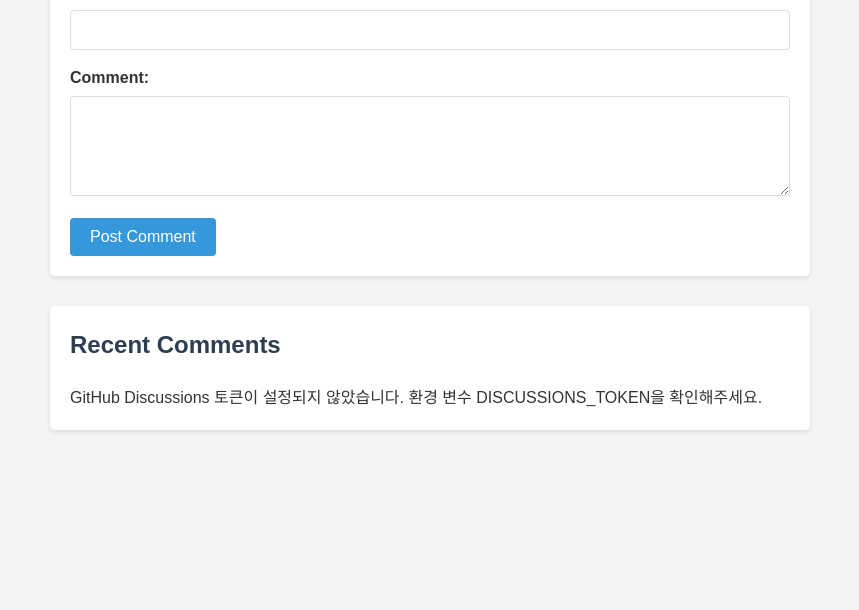
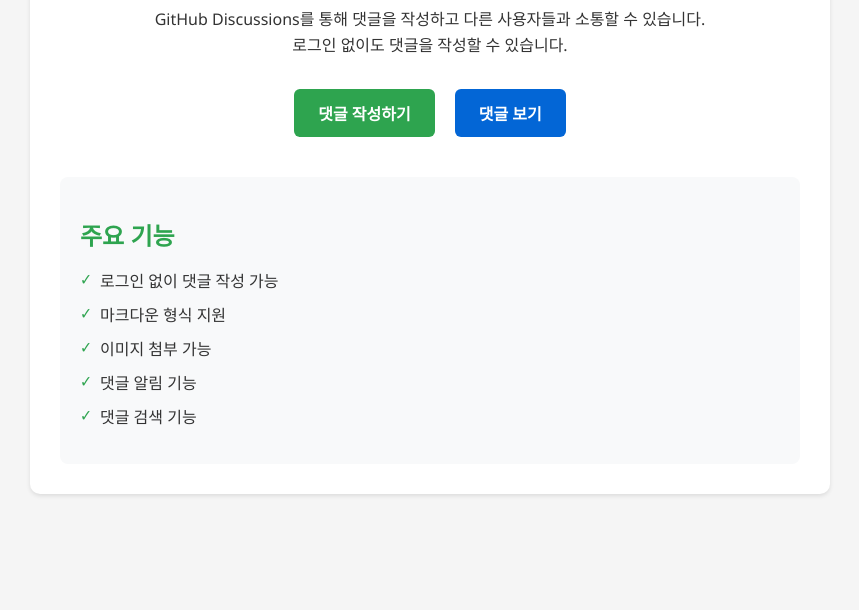
Before and after one commit to dubu/minecraft, a plain HTML site: page comments.html in a window 1280 px wide. Shown: the part 190-800 px from the top of the page, without its empty margins (210-1069 px from the left). Drawn offline with Linux system fonts and the light colour scheme.

Commit message:
Deploy comments system 1d9f6541a409bf5ded062c98b23b0297b30c6540

```diff
--- a/comments.html
+++ b/comments.html
@@ -1,38 +1,108 @@
 <!DOCTYPE html>
-<html lang="en">
+<html lang="ko">
 <head>
     <meta charset="UTF-8">
     <meta name="viewport" content="width=device-width, initial-scale=1.0">
-    <title>Game Comments</title>
-    <link rel="stylesheet" href="comments.css">
+    <title>게임 댓글</title>
+    <style>
+        body {
+            font-family: 'Segoe UI', Tahoma, Geneva, Verdana, sans-serif;
+            max-width: 800px;
+            margin: 0 auto;
+            padding: 20px;
+            background-color: #f5f5f5;
+            color: #333;
+        }
+        .container {
+            background-color: white;
+            padding: 30px;
+            border-radius: 10px;
+            box-shadow: 0 2px 4px rgba(0,0,0,0.1);
+            margin-top: 50px;
+        }
+        h1 {
+            color: #2ea44f;
+            text-align: center;
+            margin-bottom: 30px;
+        }
+        .description {
+            text-align: center;
+            margin-bottom: 30px;
+            line-height: 1.6;
+        }
+        .buttons {
+            display: flex;
+            justify-content: center;
+            gap: 20px;
+            margin-top: 30px;
+        }
+        .button {
+            display: inline-block;
+            padding: 12px 24px;
+            background-color: #2ea44f;
+            color: white;
+            text-decoration: none;
+            border-radius: 6px;
+            font-weight: bold;
+            transition: background-color 0.3s;
+        }
+        .button:hover {
+            background-color: #2c974b;
+        }
+        .button.secondary {
+            background-color: #0366d6;
+        }
+        .button.secondary:hover {
+            background-color: #0056b3;
+        }
+        .features {
+            margin-top: 40px;
+            padding: 20px;
+            background-color: #f8f9fa;
+            border-radius: 8px;
+        }
+        .features h2 {
+            color: #2ea44f;
+            margin-bottom: 15px;
+        }
+        .features ul {
+            list-style-type: none;
+            padding: 0;
+        }
+        .features li {
+            margin-bottom: 10px;
+            padding-left: 20px;
+            position: relative;
+        }
+        .features li:before {
+            content: "✓";
+            color: #2ea44f;
+            position: absolute;
+            left: 0;
+        }
+    </style>
 </head>
 <body>
     <div class="container">
-        <h1>Game Comments</h1>
-
-        <div class="comment-form">
-            <h2>Leave a Comment</h2>
-            <form id="commentForm">
-                <div class="form-group">
-                    <label for="username">Username:</label>
-                    <input type="text" id="username" required>
-                </div>
-                <div class="form-group">
-                    <label for="comment">Comment:</label>
-                    <textarea id="comment" required></textarea>
-                </div>
-                <button type="submit">Post Comment</button>
-            </form>
+        <h1>게임 댓글</h1>
+        <div class="description">
+            GitHub Discussions를 통해 댓글을 작성하고 다른 사용자들과 소통할 수 있습니다.<br>
+            로그인 없이도 댓글을 작성할 수 있습니다.
         </div>
-
-        <div class="comments-section">
-            <h2>Recent Comments</h2>
-            <div id="commentsList" class="comments-list">
-                <!-- Comments will be loaded here -->
-            </div>
+        <div class="buttons">
+            <a href="https://github.com/dubu/minecraft/discussions/new?category=comments" class="button">댓글 작성하기</a>
+            <a href="https://github.com/dubu/minecraft/discussions/categories/comments" class="button secondary">댓글 보기</a>
+        </div>
+        <div class="features">
+            <h2>주요 기능</h2>
+            <ul>
+                <li>로그인 없이 댓글 작성 가능</li>
+                <li>마크다운 형식 지원</li>
+                <li>이미지 첨부 가능</li>
+                <li>댓글 알림 기능</li>
+                <li>댓글 검색 기능</li>
+            </ul>
         </div>
     </div>
-    <script src="config.js"></script>
-    <script src="comments.js"></script>
 </body>
 </html>
--- a/comments.js
+++ b/comments.js
@@ -3,25 +3,31 @@ const GITHUB_API_URL = 'https://api.github.com';
 const REPO_OWNER = 'dubu';
 const REPO_NAME = 'minecraft';
 const DISCUSSION_CATEGORY = 'comments'; // Category for comments
-
-// Get token from window object
-const GITHUB_TOKEN = window.GITHUB_TOKEN;
+const APP_ID = 'YOUR_APP_ID'; // GitHub App ID
+const CLIENT_ID = 'YOUR_CLIENT_ID'; // GitHub App Client ID
 
 // DOM elements
 const commentForm = document.getElementById('commentForm');
 const commentsList = document.getElementById('commentsList');
 
 // Load comments when page loads
-document.addEventListener('DOMContentLoaded', loadComments);
+document.addEventListener('DOMContentLoaded', async () => {
+    // Check if user is authenticated
+    const token = localStorage.getItem('github_token');
+    if (!token) {
+        // Redirect to GitHub OAuth
+        const redirectUri = encodeURIComponent(window.location.href);
+        const authUrl = `https://github.com/login/oauth/authorize?client_id=${CLIENT_ID}&redirect_uri=${redirectUri}&scope=discussions:write`;
+        window.location.href = authUrl;
+        return;
+    }
+
+    await loadComments();
+});
 
 // Handle comment submission
 commentForm.addEventListener('submit', async (e) => {
     e.preventDefault();
-
-    if (!GITHUB_TOKEN) {
-        alert('GitHub Discussions 토큰이 설정되지 않았습니다. 환경 변수 DISCUSSIONS_TOKEN을 확인해주세요.');
-        return;
-    }
 
     const username = document.getElementById('username').value;
     const comment = document.getElementById('comment').value;
@@ -29,26 +35,21 @@ commentForm.addEventListener('submit', async (e) => {
     try {
         await postComment(username, comment);
         commentForm.reset();
-        loadComments();
+        await loadComments();
     } catch (error) {
         console.error('Error posting comment:', error);
-        alert(error.message || 'Failed to post comment. Please try again.');
+        alert(error.message || '댓글 작성에 실패했습니다. 다시 시도해주세요.');
     }
 });
 
 // Load comments from GitHub Discussions
 async function loadComments() {
-    if (!GITHUB_TOKEN) {
-        commentsList.innerHTML = '<p>GitHub Discussions 토큰이 설정되지 않았습니다. 환경 변수 DISCUSSIONS_TOKEN을 확인해주세요.</p>';
-        return;
-    }
-
     try {
-        console.log('Token length:', GITHUB_TOKEN.length);
+        const token = localStorage.getItem('github_token');
         const response = await fetch(`${GITHUB_API_URL}/repos/${REPO_OWNER}/${REPO_NAME}/discussions`, {
             headers: {
                 'Accept': 'application/vnd.github.v3+json',
-                'Authorization': `token ${GITHUB_TOKEN}`
+                'Authorization': `Bearer ${token}`
             }
         });
 
@@ -70,6 +71,7 @@ async function loadComments() {
 async function postComment(username, content) {
     const title = `Comment from ${username}`;
     const body = content;
+    const token = localStorage.getItem('github_token');
 
     try {
         const response = await fetch(`${GITHUB_API_URL}/repos/${REPO_OWNER}/${REPO_NAME}/discussions`, {
@@ -77,7 +79,7 @@ async function postComment(username, content) {
             headers: {
                 'Accept': 'application/vnd.github.v3+json',
                 'Content-Type': 'application/json',
-                'Authorization': `token ${GITHUB_TOKEN}`
+                'Authorization': `Bearer ${token}`
             },
             body: JSON.stringify({
                 title,
@@ -88,7 +90,7 @@ async function postComment(username, content) {
 
         if (!response.ok) {
             const errorData = await response.json();
-            throw new Error(`Failed to post comment: ${errorData.message || 'Unknown error'}`);
+            throw new Error(`댓글 작성에 실패했습니다: ${errorData.message || '알 수 없는 오류'}`);
         }
 
         return await response.json();
@@ -103,7 +105,7 @@ function displayComments(discussions) {
     commentsList.innerHTML = '';
 
     if (discussions.length === 0) {
-        commentsList.innerHTML = '<p>No comments yet. Be the first to comment!</p>';
+        commentsList.innerHTML = '<p>아직 댓글이 없습니다. 첫 번째 댓글을 작성해보세요!</p>';
         return;
     }
 
@@ -133,3 +135,18 @@ function displayComments(discussions) {
         commentsList.appendChild(commentElement);
     });
 }
+
+// Handle OAuth callback
+if (window.location.search.includes('code=')) {
+    const code = new URLSearchParams(window.location.search).get('code');
+    fetch(`/api/auth?code=${code}`)
+        .then(response => response.json())
+        .then(data => {
+            localStorage.setItem('github_token', data.token);
+            window.location.href = window.location.pathname;
+        })
+        .catch(error => {
+            console.error('Error getting token:', error);
+            alert('인증에 실패했습니다. 다시 시도해주세요.');
+        });
+}
```
